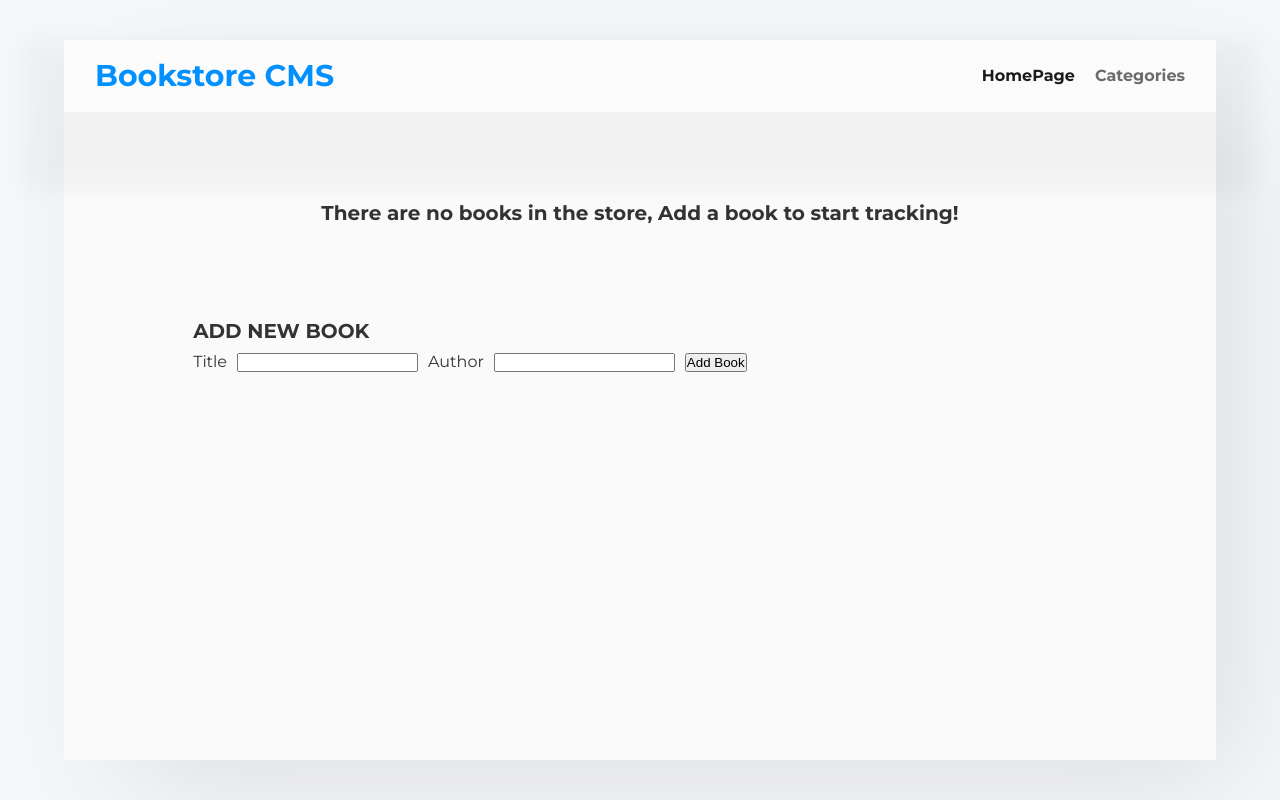
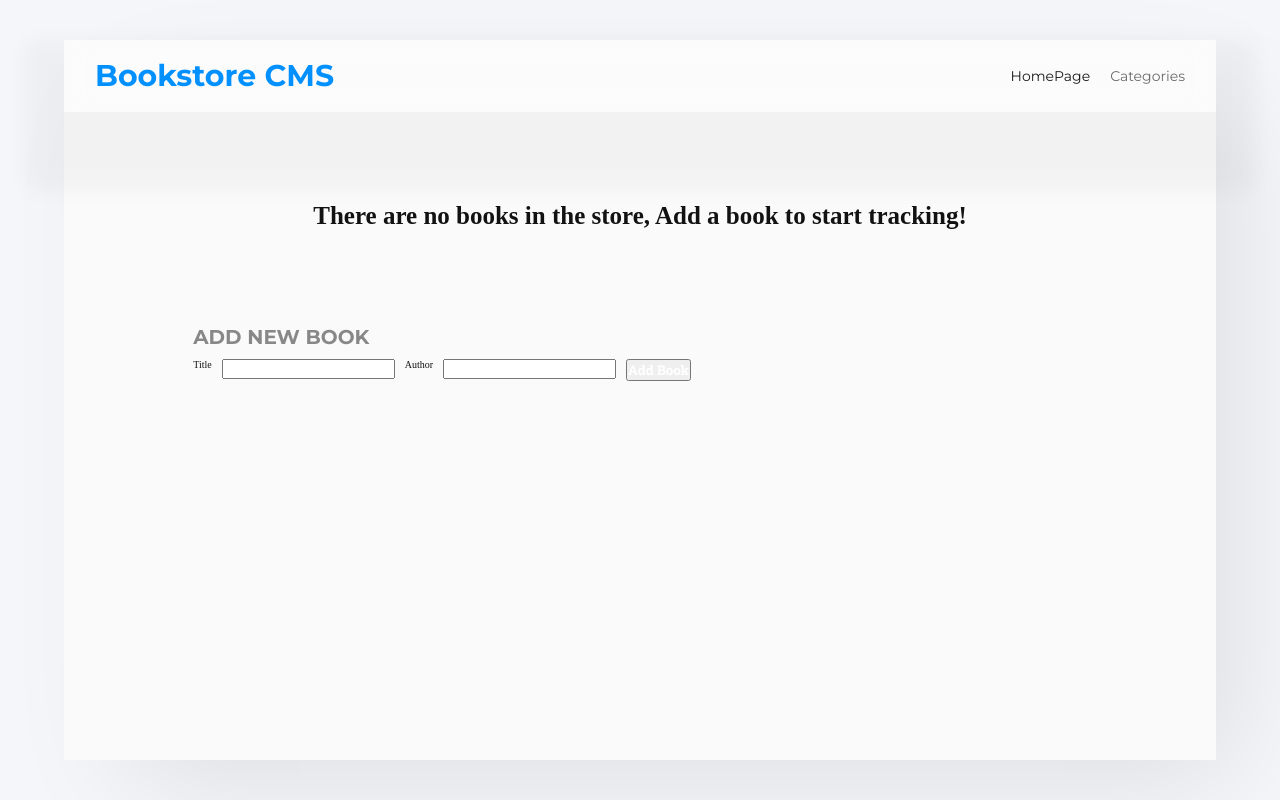
Before and after one commit to Ruthmy/bookstore, a React (Create React App) app: page /#/ in a window 1280 px wide. Built offline with nearby package versions, Linux system fonts and the light colour scheme; no server answers.

Commit message:
Modified 'index.css' -stylesheet- created new variables for sizes and colors, created new selectors for fonts and elements.

```diff
--- a/src/index.css
+++ b/src/index.css
@@ -1,17 +1,26 @@
 /* Global Styles */
-@import url('https://fonts.googleapis.com/css2?family=Montserrat&display=swap');
 
 :root {
   /* Set your variables here */
-  --font: 'Montserrat', sans-serif;
+  --font-one: 'Montserrat', sans-serif;
+  --font-two: 'Roboto Slab', serif;
   --font-title: 3rem;
-  --font-h3-size: 2rem;
-  --font-p-size: 1.6rem;
+  --font-p-current-size: 1rem;
+  --font-p-size: 1.4rem;
+  --font-h3-add-size: 2rem;
+  --font-h3-size: 2.5rem;
+  --font-percent-size: 3rem;
   --error: #ff6163;
-  --text-color: #333;
+  --text-color: #121212;
   --azure-color: #0290ff;
+  --medium-blue: #307bbe;
+  --blue-color: #4386bf;
   --pale-grey-color: #f5f6fa;
+  --very-light-grey: #e8e8e8;
+  --select-grey: #c7c7c7;
+  --light-grey-color: #888;
   --background-color: #fafafa;
+  --item-background-color: #fff;
 }
 
 html {
@@ -31,10 +40,7 @@ html {
   /* outline: 1px solid red !important; */
 }
 
-body {
-  font-family: var(--font);
-  background-color: var(--pale-grey-color);
-}
+body { background-color: var(--pale-grey-color); }
 
 #root {
   display: flex;
@@ -45,25 +51,86 @@ body {
   height: 100vh;
 }
 
-h1 {
-  font-size: var(--font-title);
-  font-weight: bold;
-}
+h1 { font-size: var(--font-title); }
 
-h3 {
-  font-size: var(--font-h3-size);
-}
+h3 { font-size: var(--font-h3-size); }
 
-p {
-  font-size: var(--font-p-size);
-}
+p { font-size: var(--font-p-size); }
+
+p.current { font-size: var(--font-p-current-size); }
 
 a {
   text-decoration: none;
   font-size: var(--font-p-size);
+}
+
+h1,
+p.category,
+h3,
+button.btn-add {
   font-weight: bold;
 }
 
-span {
-  font-size: var(--font-p-size);
+.AddForm h3 { font-size: var(--font-h3-add-size); }
+
+p.author,
+p.current,
+p.chapter,
+p.completed,
+button,
+a,
+input {
+  font-weight: normal;
 }
+
+h1,
+.AddForm h3,
+a,
+p.category,
+p.percent,
+p.completed,
+select,
+input {
+  font-family: var(--font-one);
+}
+
+h3.title,
+p.author,
+p.current,
+p.chapter,
+button {
+  font-family: var(--font-two);
+}
+
+p.completed,
+p.category,
+p.current,
+.AddForm h3 {
+  color: var(--light-grey-color);
+}
+
+input::placeholder,
+select {
+  color: var(--light-grey-color);
+}
+
+p.author,
+button {
+  color: var(--blue-color);
+}
+
+p.percent {
+  font-size: var(--font-percent-size);
+}
+
+p.percent,
+p.chapter {
+  color: var(--text-color);
+}
+
+button { cursor: pointer; }
+
+button.btn-update,
+button.btn-add {
+  color: white;
+}
```
